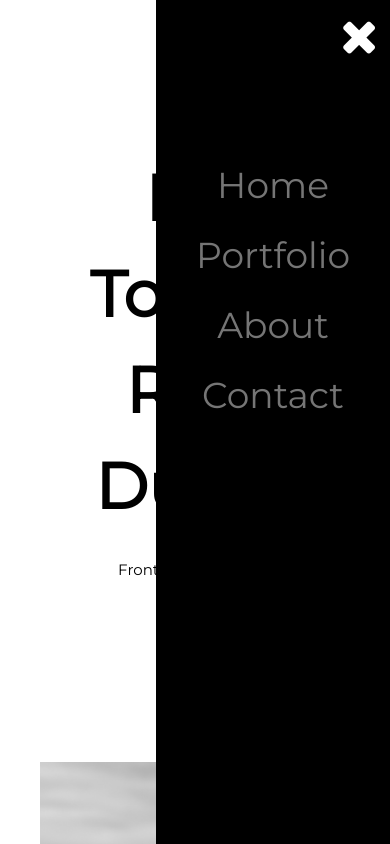
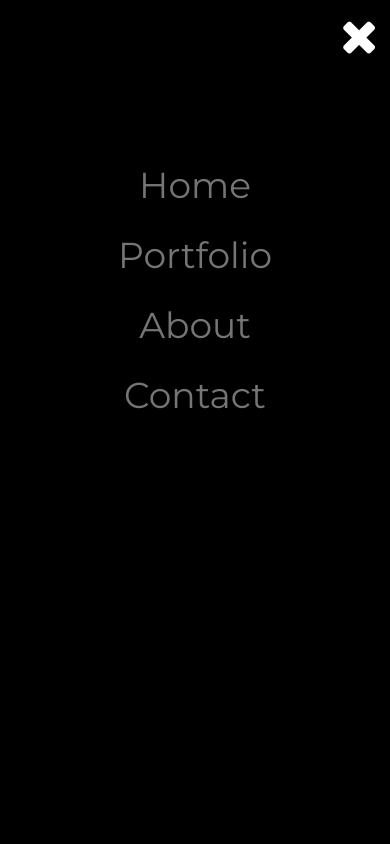
Before and after one commit to truizduran/my-portfolio, a plain HTML site: page index.html in a window 390 px wide. Both pictures are taken after a click on the element 358 px from the left and 35 px from the top of the page. Shown: the top 844 px of the page. Drawn offline with nearby package versions, Linux system fonts and the light colour scheme.

Commit message:
add function openNav

```diff
--- a/index.html
+++ b/index.html
@@ -187,17 +187,7 @@
 <!-- END PAGE CONTENT -->
 </div>
 
-<script>
-// Open and close sidebar
-function openNav() {
-    document.getElementById("mySidebar").style.width = "60%";
-    document.getElementById("mySidebar").style.display = "block";
-}
-
-function closeNav() {
-    document.getElementById("mySidebar").style.display = "none";
-}
-</script>
+<script src="./js/main.js"></script>
 
 </body>
 </html>
--- /dev/null
+++ b/js/main.js
@@ -0,0 +1,27 @@
+
+// Open and close sidebar
+
+
+function openNav(){
+    let anchoVentana = window.innerWidth;
+
+    if(anchoVentana > 770){
+        document.getElementById("mySidebar").style.width = "60%";
+        document.getElementById("mySidebar").style.display = "block";
+
+    }else{
+
+        document.getElementById("mySidebar").style.width = "100%";
+        document.getElementById("mySidebar").style.display = "block";
+
+    }
+
+
+}
+
+function closeNav() {
+    document.getElementById("mySidebar").style.display = "none";
+}
+
+//window.innerWidth
+//screen.width
```
